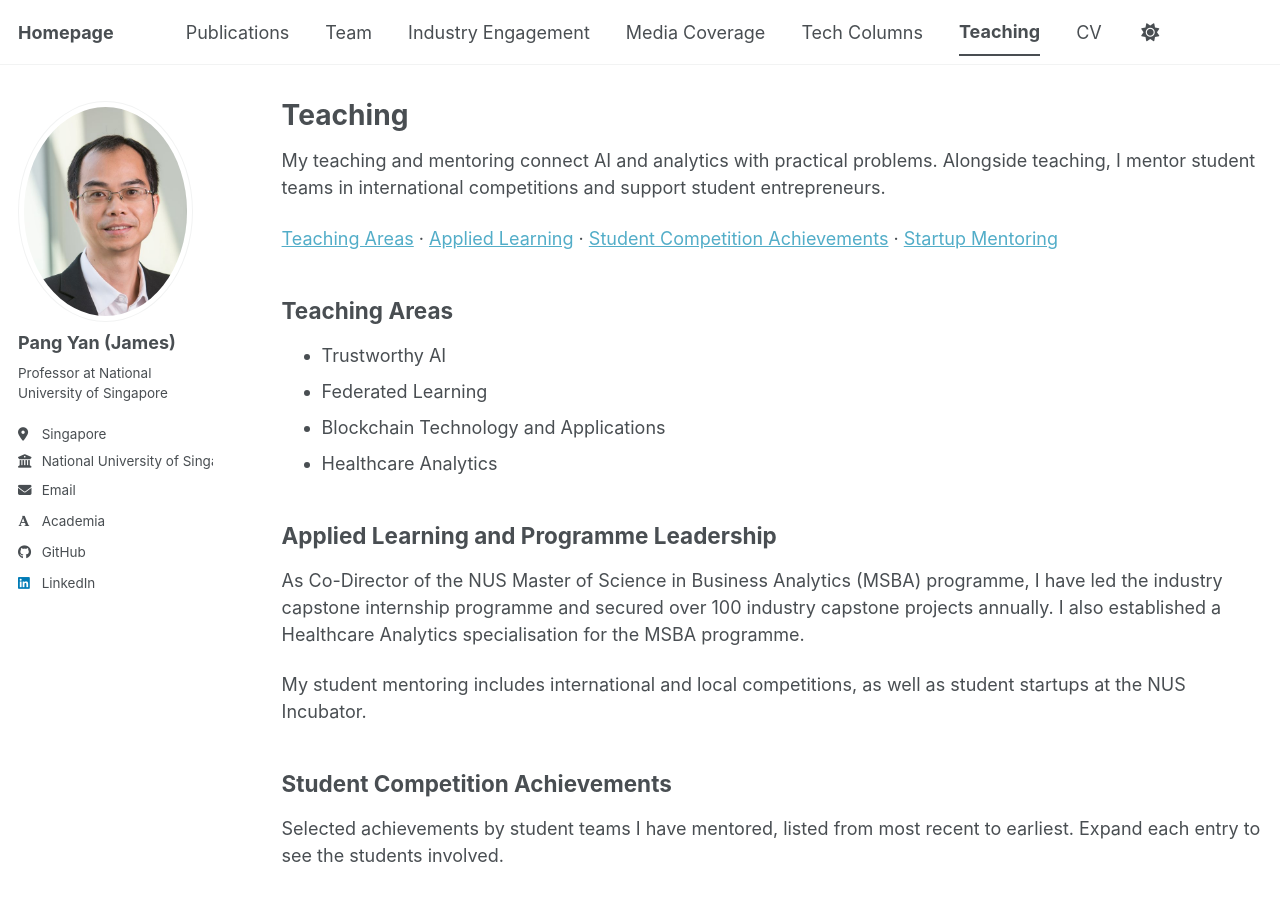
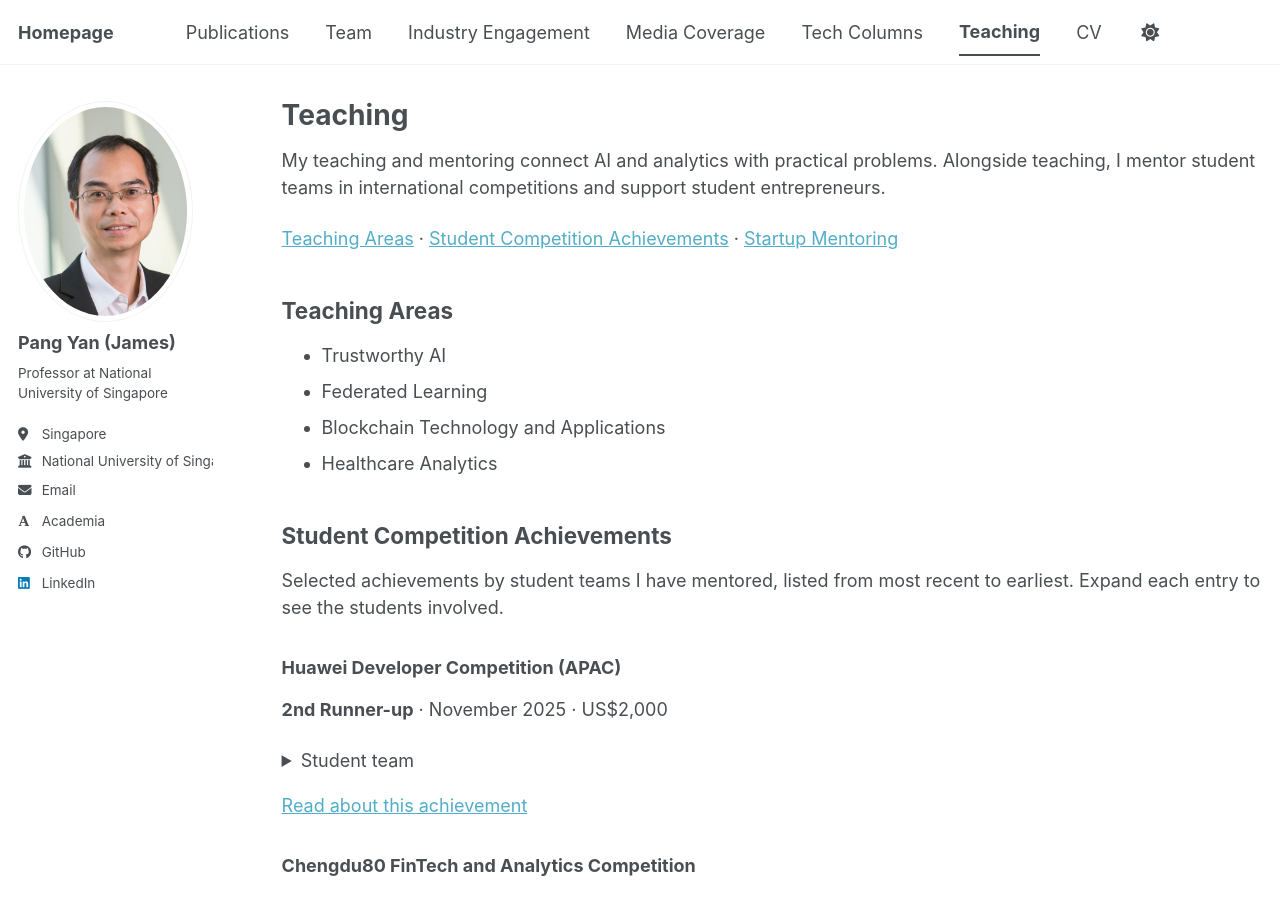
Before and after one commit to jamespangyan/jamespangyan.github.io, a Jekyll site: the page built from _pages/teaching.html, in a window 1280 px wide and 900 px high. Built offline with Jekyll 4.4.1, drawn with Linux system fonts in a browser that asks for light colours; some web fonts are replaced; a script bundle is joined from its source files by our own code; library files that are not in the unit come from our copies.

Commit message:
Remove applied learning section from teaching page

```diff
--- a/_pages/teaching.html
+++ b/_pages/teaching.html
@@ -9,7 +9,6 @@ author_profile: true
 
 <nav aria-label="Teaching page sections">
   <a href="#teaching-areas">Teaching Areas</a> &middot;
-  <a href="#applied-learning">Applied Learning</a> &middot;
   <a href="#student-achievements">Student Competition Achievements</a> &middot;
   <a href="#startup-mentoring">Startup Mentoring</a>
 </nav>
@@ -21,10 +20,6 @@ author_profile: true
   <li>Blockchain Technology and Applications</li>
   <li>Healthcare Analytics</li>
 </ul>
-
-<h2 id="applied-learning">Applied Learning and Programme Leadership</h2>
-<p>As Co-Director of the NUS Master of Science in Business Analytics (MSBA) programme, I have led the industry capstone internship programme and secured over 100 industry capstone projects annually. I also established a Healthcare Analytics specialisation for the MSBA programme.</p>
-<p>My student mentoring includes international and local competitions, as well as student startups at the NUS Incubator.</p>
 
 <h2 id="student-achievements">Student Competition Achievements</h2>
 <p>Selected achievements by student teams I have mentored, listed from most recent to earliest. Expand each entry to see the students involved.</p>
```
